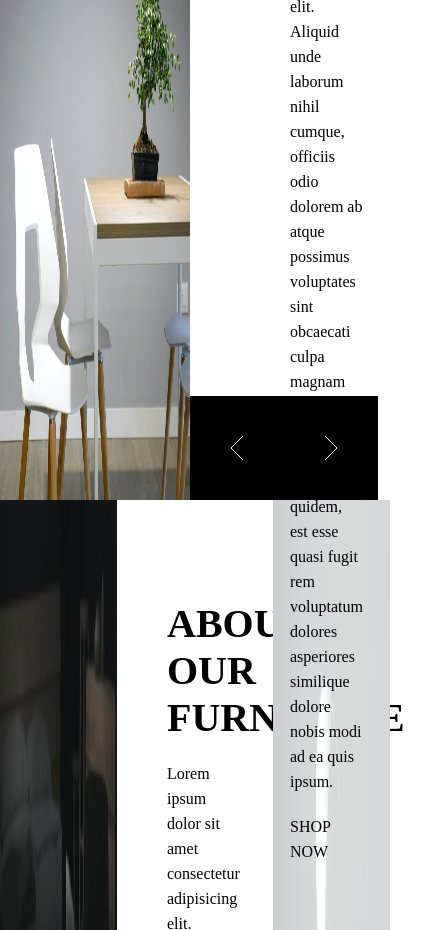
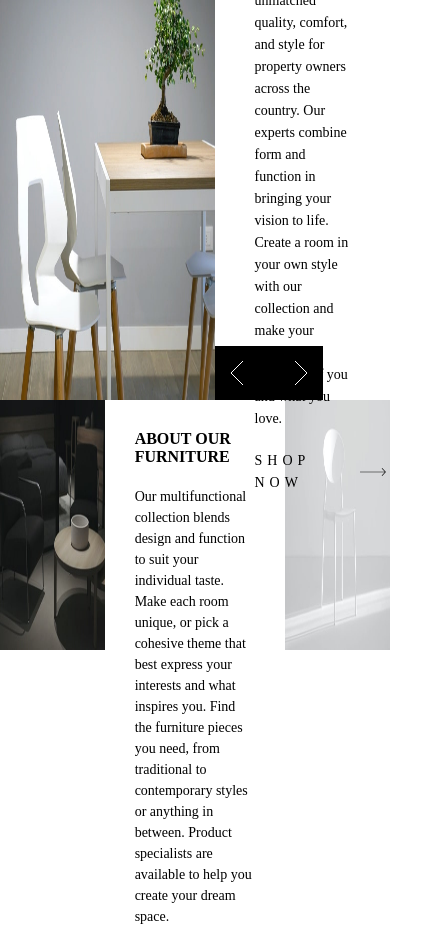
Before and after one commit to mitkokazakov/Room-Homepage, a website: page index.html in a window 390 px wide. Shown: the top 930 px of the page, 446 px wide, since content can reach past the window. Drawn offline with Linux system fonts and the light colour scheme.

Commit message:
Styling upper and bottom divs for smaller screens

```diff
--- a/index.html
+++ b/index.html
@@ -1,11 +1,13 @@
 <!DOCTYPE html>
 <html lang="en">
+
 <head>
   <meta charset="UTF-8" />
   <meta name="viewport" content="width=device-width, initial-scale=1.0" />
   <title>Room Landing Page</title>
   <link rel="stylesheet" href="./style.css" />
 </head>
+
 <body>
   <div class="container">
     <div class="upper">
@@ -14,12 +16,15 @@
       </div>
 
       <div class="upper-right">
-            <h1>Discover inovative ways to decorate</h1>
+        <h1>Discover innovative ways to decorate</h1>
 
-            <p>Lorem ipsum dolor sit amet, consectetur adipisicing elit. Aliquid unde laborum nihil cumque, officiis odio dolorem ab atque possimus voluptates sint obcaecati culpa magnam itaque! Tempora numquam deleniti quidem, est esse quasi fugit rem voluptatum dolores asperiores similique dolore nobis modi ad ea quis ipsum.</p>
+        <p>We provide unmatched quality, comfort, and style for property owners across the country.
+          Our experts combine form and function in bringing your vision to life. Create a room in your
+          own style with our collection and make your property a reflection of you and what you love.</p>
 
         <div class="upper-right-btn">
           <p>SHOP NOW</p>
+          <img src="./images/icon-arrow.svg" alt="arrow">
         </div>
 
         <div class="arrows">
@@ -38,7 +43,10 @@
       <div class="bottom-midd">
         <h1>ABOUT OUR FURNITURE</h1>
 
-            <p>Lorem ipsum dolor sit amet consectetur adipisicing elit. Corporis culpa dolores, ipsa quas esse cumque atque odio est! Molestiae aperiam magnam recusandae sed, totam ipsam eveniet error adipisci tempore provident quas nostrum similique, odio perspiciatis unde. Velit officia veritatis perspiciatis nisi! Impedit, totam cumque aliquam dolores perferendis pariatur autem eos.</p>
+        <p>Our multifunctional collection blends design and function to suit your individual taste.
+          Make each room unique, or pick a cohesive theme that best express your interests and what
+          inspires you. Find the furniture pieces you need, from traditional to contemporary styles
+          or anything in between. Product specialists are available to help you create your dream space.</p>
       </div>
 
       <div class="bottom-right">
@@ -47,4 +55,5 @@
     </div>
   </div>
 </body>
+
 </html>
--- a/style.css
+++ b/style.css
@@ -52,7 +52,24 @@ body{
 }
 
 .upper-right p{
-    line-height: 25px;
+    line-height: 22px;
+}
+
+.upper-right-btn{
+    width: 100%;
+    display: flex;
+    justify-content: start;
+    align-items: center;
+    gap: 50px;
+}
+
+.upper-right-btn p{
+    letter-spacing: 15px;
+}
+
+.upper-right-btn img{
+    width: 70px;
+    height: 15px;
 }
 
 .arrows{
@@ -64,7 +81,7 @@ body{
     align-items: center;
     gap: 80px;
     background-color: black;
-    padding: 40px 40px;
+    padding: 40px 80px;
 }
 
 .bottom{
@@ -89,9 +106,102 @@ body{
 
 .bottom-midd h1{
     font-size: 40px;
+    font-weight: bold;
     margin-bottom: 20px;
 }
 
 .bottom-midd p{
-    line-height: 25px;
+    line-height: 22px;
 }
+
+
+    @media screen and (max-width: 1280px){
+
+        .upper{
+            height: 400px;
+        }
+
+        .upper-left{
+            width: 55%;
+        }
+
+        .upper-right{
+            width: 45%;
+            padding: 60px 80px;
+        }
+
+        .upper-right h1{
+            font-size: 34px;
+        }
+
+        .upper-right-btn{
+            padding-bottom: 50px;
+        }
+
+        .arrows{
+            padding: 20px;
+            gap: 60px;
+        }
+
+        .bottom{
+            height: 300px;
+        }
+
+        .bottom-midd{
+            padding: 50px 50px;
+        }
+
+        .bottom-midd h1{
+            font-size: 24px;
+            margin-bottom: 20px;
+
+        }
+    }
+
+    @media screen and (max-width: 1024px){
+
+        .upper-right{
+            padding: 30px 40px;
+        }
+
+        .upper-right h1{
+            font-size: 20px;
+        }
+
+        .upper-right p{
+            font-size: 14px;
+        }
+
+        .upper-right-btn p{
+            letter-spacing: 5px;
+        }
+
+        .upper-right-btn img{
+            width: 50px;
+            height: 8px;
+        }
+
+        .arrows{
+            padding: 15px;
+            gap: 50px;
+        }
+
+        .bottom{
+            height: 250px;
+        }
+
+        .bottom-midd{
+            width: 50%;
+            padding: 30px 30px 10px 30px;
+        }
+
+        .bottom-midd h1{
+            font-size: 16px;
+
+        }
+
+        .bottom-midd p{
+            font-size: 14px;
+            line-height: 21px;
+        }
+    }
```
Lines whose indentation alone changed are shown as unchanged.
